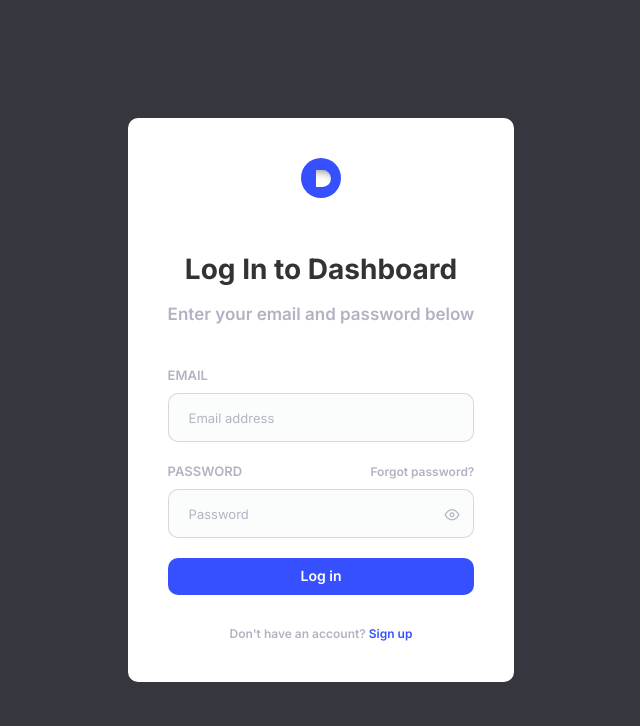
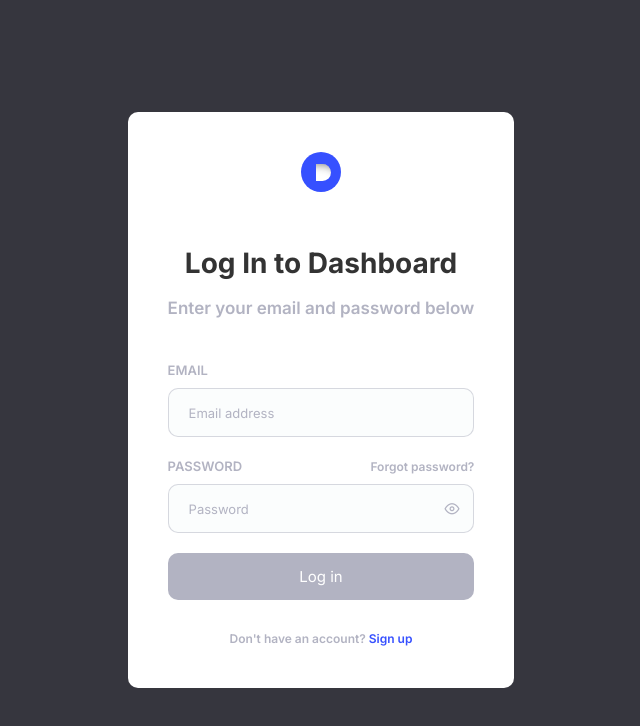
Before and after one commit to Andriamahay11master/TicketingManagement, a Next.js app: page / in a window 1280 px wide. Shown: the top 726 px of the page, without its empty margins (319-959 px from the left). Built offline with nearby package versions, Linux system fonts and the light colour scheme.

Commit message:
change terner button signin/singup/forgot password

```diff
--- a/src/app/forgot/page.tsx
+++ b/src/app/forgot/page.tsx
@@ -29,7 +29,7 @@ export default function ForgotPassword() {
                         <input type="email" id="email" placeholder="Email address" value={email} onChange={(e) => setEmail(e.target.value)}/>
                     </div>
                     <div className="form-group form-submit">
-                        <button className="btn btn-primary" onClick={resetEmail} disabled={!email}>Send</button>
+                        <button className={email ? "btn btn-primary" : "btn"} onClick={resetEmail} disabled={!email}>Send</button>
                     </div>
                   </div>
                   <Link className="btn btn-link btn-back" href="/">Back to sign in</Link>
--- a/src/app/page.tsx
+++ b/src/app/page.tsx
@@ -65,7 +65,7 @@ const connectAccount = async () => {
                             </div>
                         </div>
                         <div className="form-group form-submit">
-                            <button className="btn btn-primary" onClick={connectAccount} disabled={!email || !password}>{dataLogin.labelButton}</button>
+                            <button className={(email && password) ? "btn btn-primary" : "btn"} onClick={connectAccount} disabled={!email || !password}>{dataLogin.labelButton}</button>
                         </div>
                     <p className="text-signup">{dataLogin.textUser} <Link className="btn btn-link" href={dataLogin.routeSignup}>{dataLogin.labelSignup}</Link></p>
                 </div>
--- a/src/assets/scss/common/_form.scss
+++ b/src/assets/scss/common/_form.scss
@@ -37,6 +37,7 @@ button{
         background-color: $grey;
         color: #fff;
         cursor: not-allowed;
+        width: 100%;
       }
 }
 
```
